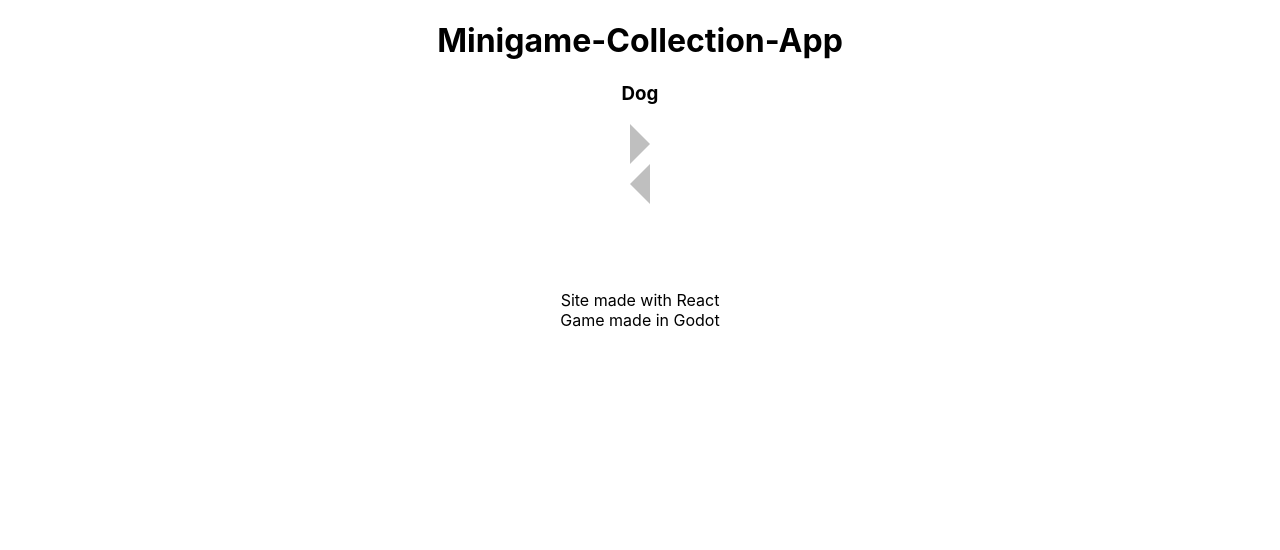
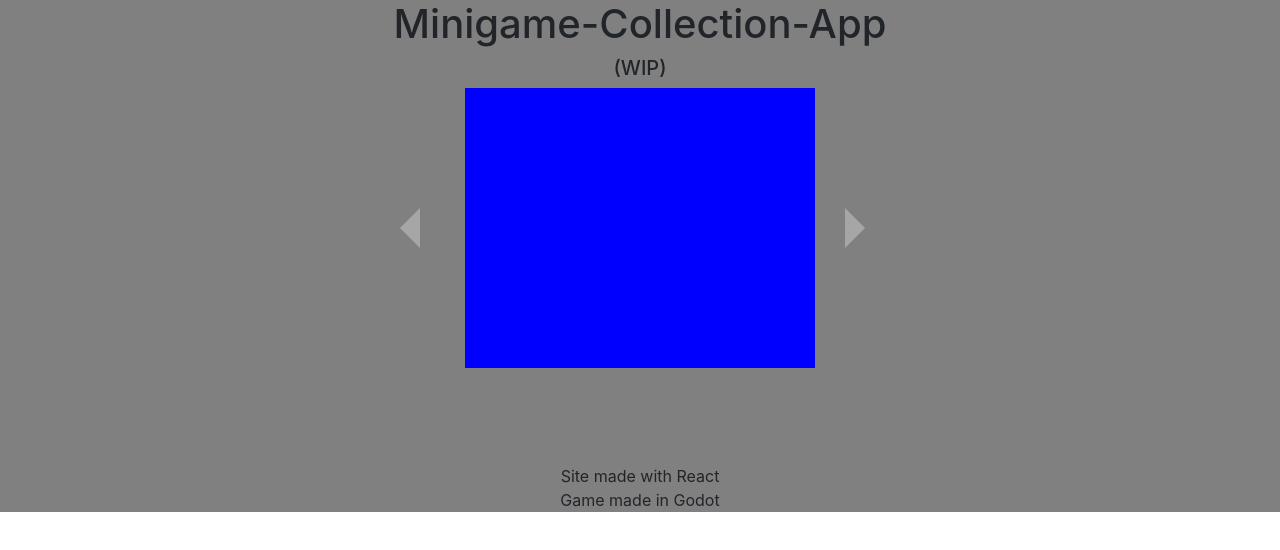
Before and after one commit to N-Ziermann/Minigame-Collection, a React (Create React App) app in the folder minigame_site/: page / in a window 1280 px wide. Shown: the top 550 px of the page. Built offline with nearby package versions, Linux system fonts and the light colour scheme.

Commit message:
Improve visuals

```diff
--- a/minigame_site/package.json
+++ b/minigame_site/package.json
@@ -7,6 +7,7 @@
     "@testing-library/jest-dom": "^4.2.4",
     "@testing-library/react": "^9.5.0",
     "@testing-library/user-event": "^7.2.1",
+    "bootstrap": "^4.4.1",
     "react": "^16.13.1",
     "react-dom": "^16.13.1",
     "react-scripts": "3.4.1"
--- a/minigame_site/src/App.css
+++ b/minigame_site/src/App.css
@@ -1,3 +1,4 @@
 .App {
   text-align: center;
+  background-color: grey;
 }
--- a/minigame_site/src/App.js
+++ b/minigame_site/src/App.js
@@ -11,14 +11,16 @@ class App extends React.Component {
   render(){
     return (
       <div className="App">
+        <div className="container">
           <Header />
-        <Carrousel items={["Dog","Cat","Bird"]}/>
+          <Carrousel items={["blue","red","green"]}/>
           <br />
           <br />
           <br />
           <br />
           <Footer />
         </div>
+      </div>
     );
   }
 }
--- a/minigame_site/src/Components/Carrousel.js
+++ b/minigame_site/src/Components/Carrousel.js
@@ -1,5 +1,6 @@
 import React from 'react';
 import './style/Carrousel.css';
+import 'bootstrap/dist/css/bootstrap.min.css';
 
 class Carrousel extends React.Component{
   constructor(props){
@@ -42,9 +43,17 @@ class Carrousel extends React.Component{
   render(){
     return (
       <div>
-        <h3>{this.props.items[this.state.position]}</h3>
-        <div className={"right"} onClick={() => this.turn_carrousel(1)}/>
-        <div className={"left"} onClick={() => this.turn_carrousel(-1)}/>
+        <div className="row">
+          <div class="col-md-4">
+            <div className={"left"} onClick={() => this.turn_carrousel(-1)}/>
+          </div>
+          <div class="col-md-4">
+            <div className="carrousel-body" style={{backgroundColor:this.props.items[this.state.position]}}></div>
+          </div>
+          <div class="col-md-4">
+            <div className={"right"} onClick={() => this.turn_carrousel(1)}/>
+          </div>
+        </div>
       </div>
     );
   }
--- a/minigame_site/src/Components/Header.js
+++ b/minigame_site/src/Components/Header.js
@@ -6,7 +6,10 @@ class Header extends React.Component{
   }
   render(){
     return(
-      <h1>Minigame-Collection-App</h1>
+      <div>
+        <h1>Minigame-Collection-App</h1>
+        <h5>(WIP)</h5>
+      </div>
     );
   }
 }
--- a/minigame_site/src/Components/style/Carrousel.css
+++ b/minigame_site/src/Components/style/Carrousel.css
@@ -1,5 +1,6 @@
 .right{
-  margin: 10px auto -10px auto;
+  position: relative;
+  margin-top:120px;
   width: 0;
   height: 0;
   border-top: 20px solid transparent;
@@ -8,7 +9,9 @@
 }
 
 .left{
-  margin: 10px auto -10px auto;
+  position: relative;
+  left: 90%;
+  margin-top:120px;
   width: 0;
   height: 0;
   border-top: 20px solid transparent;
@@ -19,6 +22,12 @@
 .right:hover{
   border-left: 20px solid rgba(175,175,175,1);
 }
+
 .left:hover{
   border-right: 20px solid rgba(175,175,175,1);
 }
+
+.carrousel-body{
+  height: 280px;
+  background-color: green;
+}
```
Also changed, not shown: 1 other file (tests, documents, lock files or other folders). Lines whose indentation alone changed are shown as unchanged.
